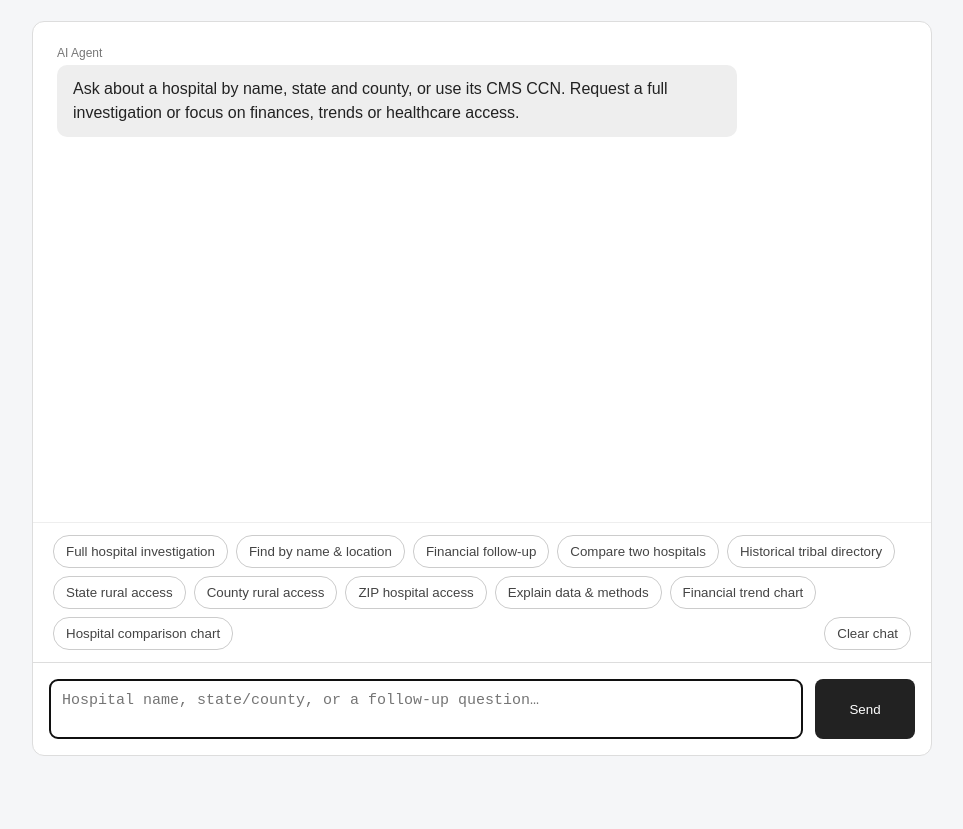
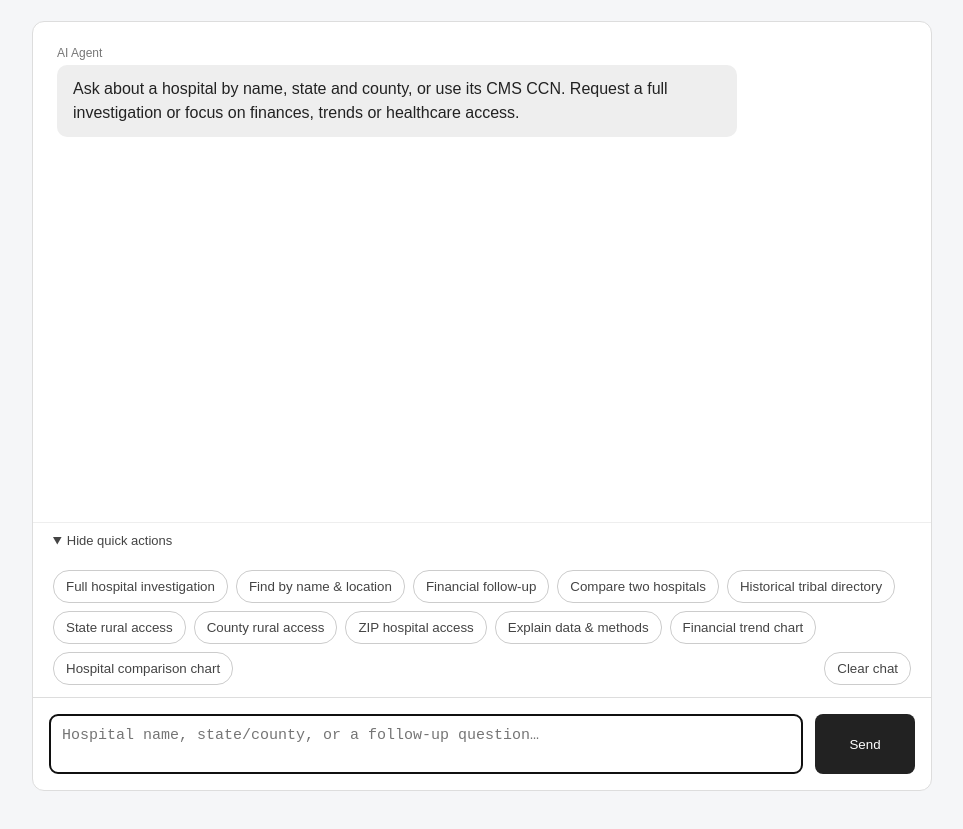
Before and after one commit to leoshang-cmu-F26/rural-hospital-ai-agent, a plain HTML site: page frontend/index.html in a window 1280 px wide. Shown: the part 99-928 px from the top of the page, without its empty margins (158-1121 px from the left). Before the commit the page ends 895 px from the top, so only its background shows below. Drawn offline with Linux system fonts and the light colour scheme.

Commit message:
Allow user to hide/expand quick actions.

```diff
--- a/frontend/index.html
+++ b/frontend/index.html
@@ -6,7 +6,7 @@
 
     <title>Rural Hospital AI Agent</title>
 
-    <link rel="stylesheet" href="./style.css?v=20261026-quality-rag">
+    <link rel="stylesheet" href="./style.css?v=20261029-quick-actions">
 </head>
 
 <body>
@@ -40,6 +40,12 @@
         </div>
 
 
+        <!-- Collapse all shortcuts while keeping the message input available. -->
+        <details class="quick-actions" open>
+            <summary>
+                <span class="quick-actions-hide">Hide quick actions</span>
+                <span class="quick-actions-show">Show quick actions</span>
+            </summary>
         <!-- Examples fill the input; Clear chat resets identity and history. -->
         <div class="examples">
             <button class="example-button" onclick="useExample('Investigate Mile Bluff Medical Center in Juneau County, Wisconsin. Include financials, trends, healthcare access and data gaps.')">Full hospital investigation</button>
@@ -55,6 +61,7 @@
             <button class="example-button" onclick="useExample('Show financial comparison bar charts for Mile Bluff Medical Center in Mauston, WI, Reedsburg Area Medical Center in Reedsburg, WI, and Tomah Memorial Hospital in Tomah, WI. Use a common CMS report year and explain fiscal alignment.')">Hospital comparison chart</button>
             <button class="example-button clear-button" onclick="clearChat()">Clear chat</button>
         </div>
+        </details>
 
         <!-- Disable submission while a streamed request is still running. -->
         <div class="input-area">
--- a/frontend/style.css
+++ b/frontend/style.css
@@ -77,9 +77,34 @@ main {
 }
 
 /* Example questions and message input controls. */
+.quick-actions {
+    border-top: 1px solid #eee;
+}
+
+.quick-actions > summary {
+    padding: 10px 20px;
+    cursor: pointer;
+    color: #444;
+    font-size: 13px;
+}
+
+.quick-actions > summary:focus-visible {
+    outline: 2px solid #47746b;
+    outline-offset: -3px;
+}
+
+/* Match the label to the native disclosure state without JavaScript. */
+.quick-actions .quick-actions-hide,
+.quick-actions[open] .quick-actions-show {
+    display: none;
+}
+
+.quick-actions[open] .quick-actions-hide {
+    display: inline;
+}
+
 .examples {
     padding: 12px 20px;
-    border-top: 1px solid #eee;
     display: flex;
     gap: 8px;
     flex-wrap: wrap;
```
